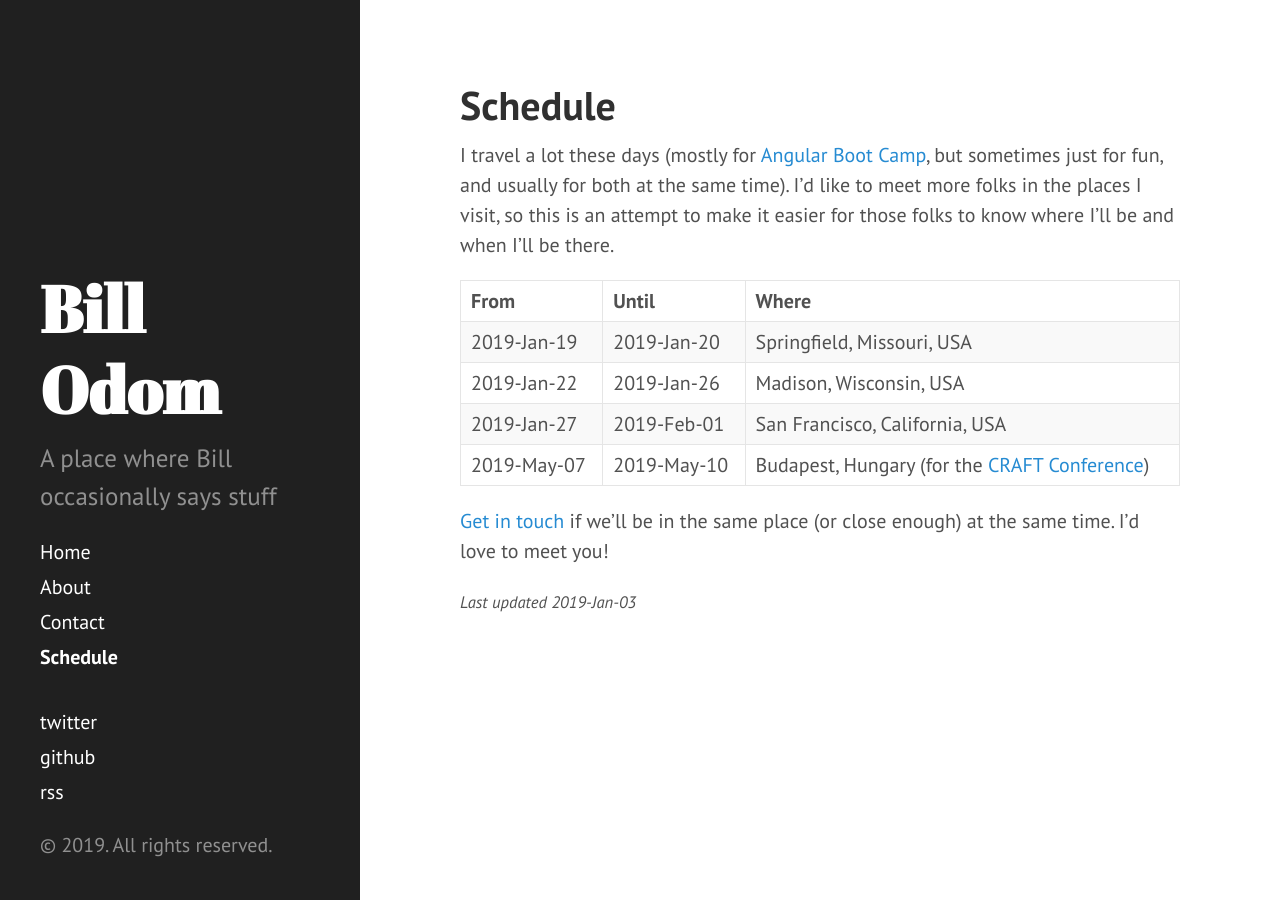
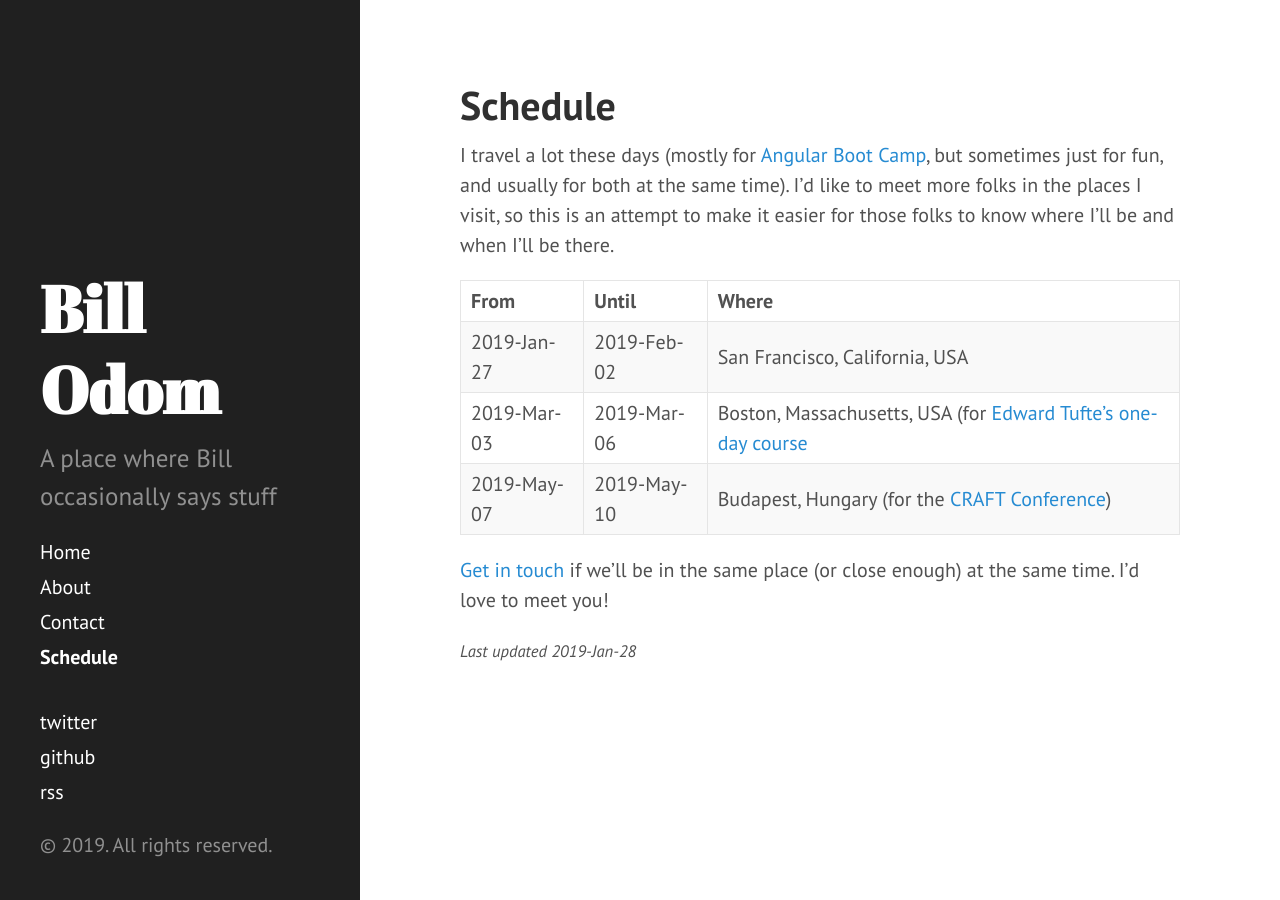
Before and after one commit to wnodom/wnodom.github.io, a Jekyll site: the page built from schedule.md, in a window 1280 px wide. Built offline with Jekyll 4.4.1, drawn with Linux system fonts in a browser that asks for light colours.

Commit message:
Add Tufte course to schedule

```diff
--- a/schedule.md
+++ b/schedule.md
@@ -1,16 +1,15 @@
 ---
 layout: page
 title: Schedule
-update_date: Thu Jan  3 11:24:34 2019
+update_date: Mon Jan 28 16:39:49 2019
 ---
 
 I travel a lot these days (mostly for [Angular Boot Camp](http://angularbootcamp.com/), but sometimes just for fun, and usually for both at the same time). I'd like to meet more folks in the places I visit, so this is an attempt to make it easier for those folks to know where I'll be and when I'll be there.
 
 | From        | Until       | Where
 |:------------|:------------|:-
-| 2019-Jan-19 | 2019-Jan-20 | Springfield, Missouri, USA
-| 2019-Jan-22 | 2019-Jan-26 | Madison, Wisconsin, USA
-| 2019-Jan-27 | 2019-Feb-01 | San Francisco, California, USA
+| 2019-Jan-27 | 2019-Feb-02 | San Francisco, California, USA
+| 2019-Mar-03 | 2019-Mar-06 | Boston, Massachusetts, USA (for [Edward Tufte's one-day course](https://www.edwardtufte.com/tufte/courses)
 | 2019-May-07 | 2019-May-10 | Budapest, Hungary (for the [CRAFT Conference](https://craft-conf.com/))
 
 [Get in touch](/contact/) if we'll be in the same place (or close enough) at the same time. I'd love to meet you!
```
